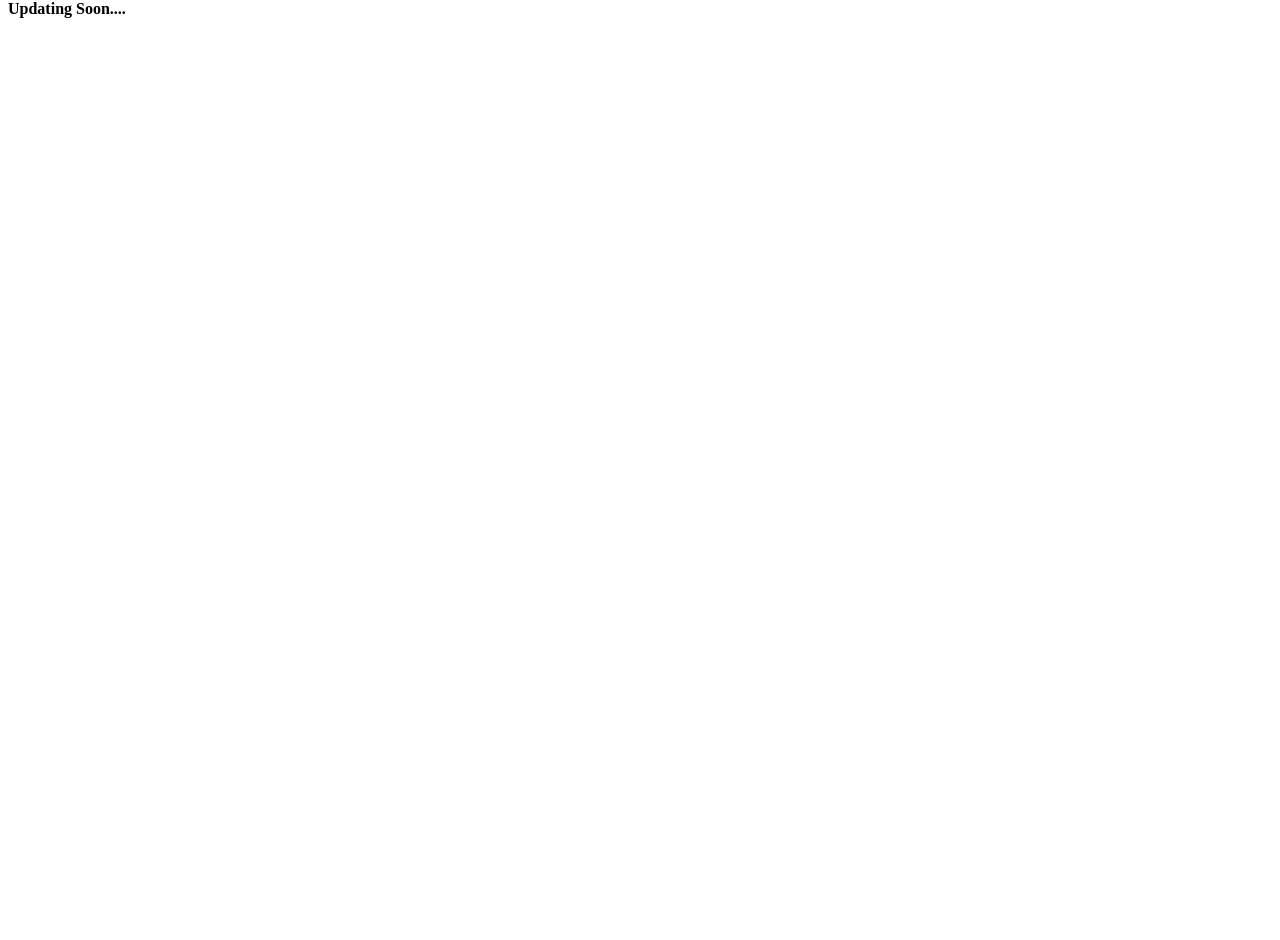
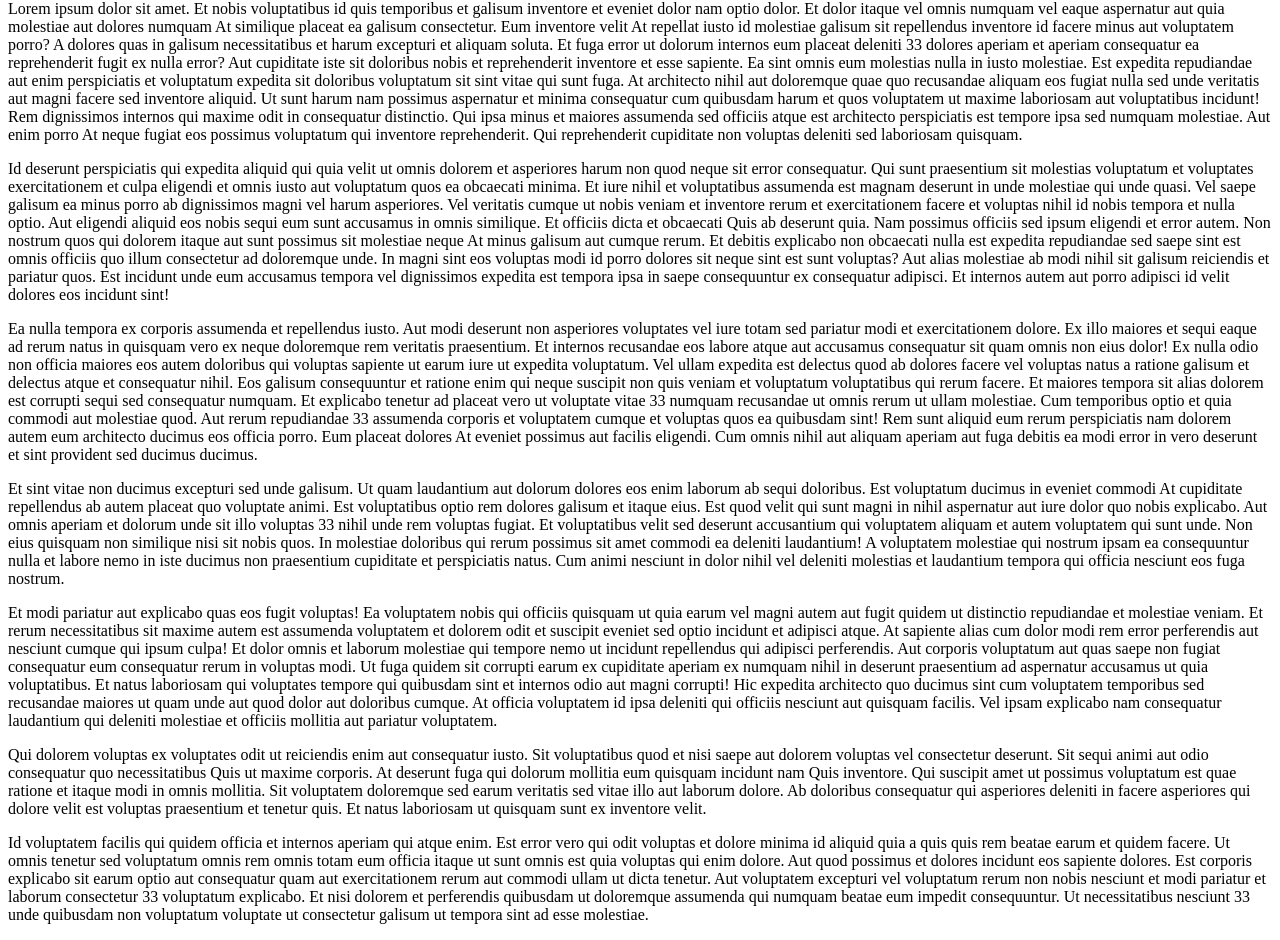
Before and after one commit to droidbg/FoodPeek, a React (Vite) app: page /contact in a window 1280 px wide. Shown: the part 198-1138 px from the top of the page. Before the commit the page ends 800 px from the top, so only its background shows below. Built offline with nearby package versions, Linux system fonts and the light colour scheme.

Commit message:
add. lazy loading and suspense for better performance

```diff
--- a/src/App.js
+++ b/src/App.js
@@ -1,12 +1,15 @@
-import React from "react";
+import React, { lazy, Suspense } from "react";
 import ReactDOM from "react-dom/client";
 import Header from "./components/Header";
 import Body from "./components/Body";
 import { createBrowserRouter, Outlet, RouterProvider } from "react-router";
-import Contact from "./components/Contact";
+// import Contact from "./components/Contact";
 import About from "./components/About";
 import Error from "./components/Error";
 import RestaurantMenu from "./components/RestaurantMenu";
+
+// const RestaurantMenu = lazy(() => import("./components/RestaurantMenu"));
+const Contact = lazy(() => import("./components/Contact"));
 
 const AppLayout = () => {
   return (
@@ -32,7 +35,11 @@ const appRouter = createBrowserRouter([
       },
       {
         path: "/contact",
-        element: <Contact />,
+        element: (
+          <Suspense fallback={<p>Loading...</p>}>
+            <Contact />
+          </Suspense>
+        ),
       },
       {
         path: "/restaurant/:restaurantId",
--- a/src/components/Contact.js
+++ b/src/components/Contact.js
@@ -2,7 +2,144 @@ const Contact = () => {
   return (
     <div>
       <h1>Contact Us Page</h1>
-      <h4>Updating Soon....</h4>
+      <div>
+        <p>
+          Lorem ipsum dolor sit amet. Et nobis voluptatibus id quis temporibus
+          et galisum inventore et eveniet dolor nam optio dolor. Et dolor itaque
+          vel omnis numquam vel eaque aspernatur aut quia molestiae aut dolores
+          numquam At similique placeat ea galisum consectetur. Eum inventore
+          velit At repellat iusto id molestiae galisum sit repellendus inventore
+          id facere minus aut voluptatem porro? A dolores quas in galisum
+          necessitatibus et harum excepturi et aliquam soluta. Et fuga error ut
+          dolorum internos eum placeat deleniti 33 dolores aperiam et aperiam
+          consequatur ea reprehenderit fugit ex nulla error? Aut cupiditate iste
+          sit doloribus nobis et reprehenderit inventore et esse sapiente. Ea
+          sint omnis eum molestias nulla in iusto molestiae. Est expedita
+          repudiandae aut enim perspiciatis et voluptatum expedita sit doloribus
+          voluptatum sit sint vitae qui sunt fuga. At architecto nihil aut
+          doloremque quae quo recusandae aliquam eos fugiat nulla sed unde
+          veritatis aut magni facere sed inventore aliquid. Ut sunt harum nam
+          possimus aspernatur et minima consequatur cum quibusdam harum et quos
+          voluptatem ut maxime laboriosam aut voluptatibus incidunt! Rem
+          dignissimos internos qui maxime odit in consequatur distinctio. Qui
+          ipsa minus et maiores assumenda sed officiis atque est architecto
+          perspiciatis est tempore ipsa sed numquam molestiae. Aut enim porro At
+          neque fugiat eos possimus voluptatum qui inventore reprehenderit. Qui
+          reprehenderit cupiditate non voluptas deleniti sed laboriosam
+          quisquam.{" "}
+        </p>
+        <p>
+          Id deserunt perspiciatis qui expedita aliquid qui quia velit ut omnis
+          dolorem et asperiores harum non quod neque sit error consequatur. Qui
+          sunt praesentium sit molestias voluptatum et voluptates exercitationem
+          et culpa eligendi et omnis iusto aut voluptatum quos ea obcaecati
+          minima. Et iure nihil et voluptatibus assumenda est magnam deserunt in
+          unde molestiae qui unde quasi. Vel saepe galisum ea minus porro ab
+          dignissimos magni vel harum asperiores. Vel veritatis cumque ut nobis
+          veniam et inventore rerum et exercitationem facere et voluptas nihil
+          id nobis tempora et nulla optio. Aut eligendi aliquid eos nobis sequi
+          eum sunt accusamus in omnis similique. Et officiis dicta et obcaecati
+          Quis ab deserunt quia. Nam possimus officiis sed ipsum eligendi et
+          error autem. Non nostrum quos qui dolorem itaque aut sunt possimus sit
+          molestiae neque At minus galisum aut cumque rerum. Et debitis
+          explicabo non obcaecati nulla est expedita repudiandae sed saepe sint
+          est omnis officiis quo illum consectetur ad doloremque unde. In magni
+          sint eos voluptas modi id porro dolores sit neque sint est sunt
+          voluptas? Aut alias molestiae ab modi nihil sit galisum reiciendis et
+          pariatur quos. Est incidunt unde eum accusamus tempora vel dignissimos
+          expedita est tempora ipsa in saepe consequuntur ex consequatur
+          adipisci. Et internos autem aut porro adipisci id velit dolores eos
+          incidunt sint!{" "}
+        </p>
+        <p>
+          Ea nulla tempora ex corporis assumenda et repellendus iusto. Aut modi
+          deserunt non asperiores voluptates vel iure totam sed pariatur modi et
+          exercitationem dolore. Ex illo maiores et sequi eaque ad rerum natus
+          in quisquam vero ex neque doloremque rem veritatis praesentium. Et
+          internos recusandae eos labore atque aut accusamus consequatur sit
+          quam omnis non eius dolor! Ex nulla odio non officia maiores eos autem
+          doloribus qui voluptas sapiente ut earum iure ut expedita voluptatum.
+          Vel ullam expedita est delectus quod ab dolores facere vel voluptas
+          natus a ratione galisum et delectus atque et consequatur nihil. Eos
+          galisum consequuntur et ratione enim qui neque suscipit non quis
+          veniam et voluptatum voluptatibus qui rerum facere. Et maiores tempora
+          sit alias dolorem est corrupti sequi sed consequatur numquam. Et
+          explicabo tenetur ad placeat vero ut voluptate vitae 33 numquam
+          recusandae ut omnis rerum ut ullam molestiae. Cum temporibus optio et
+          quia commodi aut molestiae quod. Aut rerum repudiandae 33 assumenda
+          corporis et voluptatem cumque et voluptas quos ea quibusdam sint! Rem
+          sunt aliquid eum rerum perspiciatis nam dolorem autem eum architecto
+          ducimus eos officia porro. Eum placeat dolores At eveniet possimus aut
+          facilis eligendi. Cum omnis nihil aut aliquam aperiam aut fuga debitis
+          ea modi error in vero deserunt et sint provident sed ducimus ducimus.{" "}
+        </p>
+        <p>
+          Et sint vitae non ducimus excepturi sed unde galisum. Ut quam
+          laudantium aut dolorum dolores eos enim laborum ab sequi doloribus.
+          Est voluptatum ducimus in eveniet commodi At cupiditate repellendus ab
+          autem placeat quo voluptate animi. Est voluptatibus optio rem dolores
+          galisum et itaque eius. Est quod velit qui sunt magni in nihil
+          aspernatur aut iure dolor quo nobis explicabo. Aut omnis aperiam et
+          dolorum unde sit illo voluptas 33 nihil unde rem voluptas fugiat. Et
+          voluptatibus velit sed deserunt accusantium qui voluptatem aliquam et
+          autem voluptatem qui sunt unde. Non eius quisquam non similique nisi
+          sit nobis quos. In molestiae doloribus qui rerum possimus sit amet
+          commodi ea deleniti laudantium! A voluptatem molestiae qui nostrum
+          ipsam ea consequuntur nulla et labore nemo in iste ducimus non
+          praesentium cupiditate et perspiciatis natus. Cum animi nesciunt in
+          dolor nihil vel deleniti molestias et laudantium tempora qui officia
+          nesciunt eos fuga nostrum.{" "}
+        </p>
+        <p>
+          Et modi pariatur aut explicabo quas eos fugit voluptas! Ea voluptatem
+          nobis qui officiis quisquam ut quia earum vel magni autem aut fugit
+          quidem ut distinctio repudiandae et molestiae veniam. Et rerum
+          necessitatibus sit maxime autem est assumenda voluptatem et dolorem
+          odit et suscipit eveniet sed optio incidunt et adipisci atque. At
+          sapiente alias cum dolor modi rem error perferendis aut nesciunt
+          cumque qui ipsum culpa! Et dolor omnis et laborum molestiae qui
+          tempore nemo ut incidunt repellendus qui adipisci perferendis. Aut
+          corporis voluptatum aut quas saepe non fugiat consequatur eum
+          consequatur rerum in voluptas modi. Ut fuga quidem sit corrupti earum
+          ex cupiditate aperiam ex numquam nihil in deserunt praesentium ad
+          aspernatur accusamus ut quia voluptatibus. Et natus laboriosam qui
+          voluptates tempore qui quibusdam sint et internos odio aut magni
+          corrupti! Hic expedita architecto quo ducimus sint cum voluptatem
+          temporibus sed recusandae maiores ut quam unde aut quod dolor aut
+          doloribus cumque. At officia voluptatem id ipsa deleniti qui officiis
+          nesciunt aut quisquam facilis. Vel ipsam explicabo nam consequatur
+          laudantium qui deleniti molestiae et officiis mollitia aut pariatur
+          voluptatem.{" "}
+        </p>
+        <p>
+          Qui dolorem voluptas ex voluptates odit ut reiciendis enim aut
+          consequatur iusto. Sit voluptatibus quod et nisi saepe aut dolorem
+          voluptas vel consectetur deserunt. Sit sequi animi aut odio
+          consequatur quo necessitatibus Quis ut maxime corporis. At deserunt
+          fuga qui dolorum mollitia eum quisquam incidunt nam Quis inventore.
+          Qui suscipit amet ut possimus voluptatum est quae ratione et itaque
+          modi in omnis mollitia. Sit voluptatem doloremque sed earum veritatis
+          sed vitae illo aut laborum dolore. Ab doloribus consequatur qui
+          asperiores deleniti in facere asperiores qui dolore velit est voluptas
+          praesentium et tenetur quis. Et natus laboriosam ut quisquam sunt ex
+          inventore velit.{" "}
+        </p>
+        <p>
+          Id voluptatem facilis qui quidem officia et internos aperiam qui atque
+          enim. Est error vero qui odit voluptas et dolore minima id aliquid
+          quia a quis quis rem beatae earum et quidem facere. Ut omnis tenetur
+          sed voluptatum omnis rem omnis totam eum officia itaque ut sunt omnis
+          est quia voluptas qui enim dolore. Aut quod possimus et dolores
+          incidunt eos sapiente dolores. Est corporis explicabo sit earum optio
+          aut consequatur quam aut exercitationem rerum aut commodi ullam ut
+          dicta tenetur. Aut voluptatem excepturi vel voluptatum rerum non nobis
+          nesciunt et modi pariatur et laborum consectetur 33 voluptatum
+          explicabo. Et nisi dolorem et perferendis quibusdam ut doloremque
+          assumenda qui numquam beatae eum impedit consequuntur. Ut
+          necessitatibus nesciunt 33 unde quibusdam non voluptatum voluptate ut
+          consectetur galisum ut tempora sint ad esse molestiae.{" "}
+        </p>
+      </div>
     </div>
   );
 };
```
